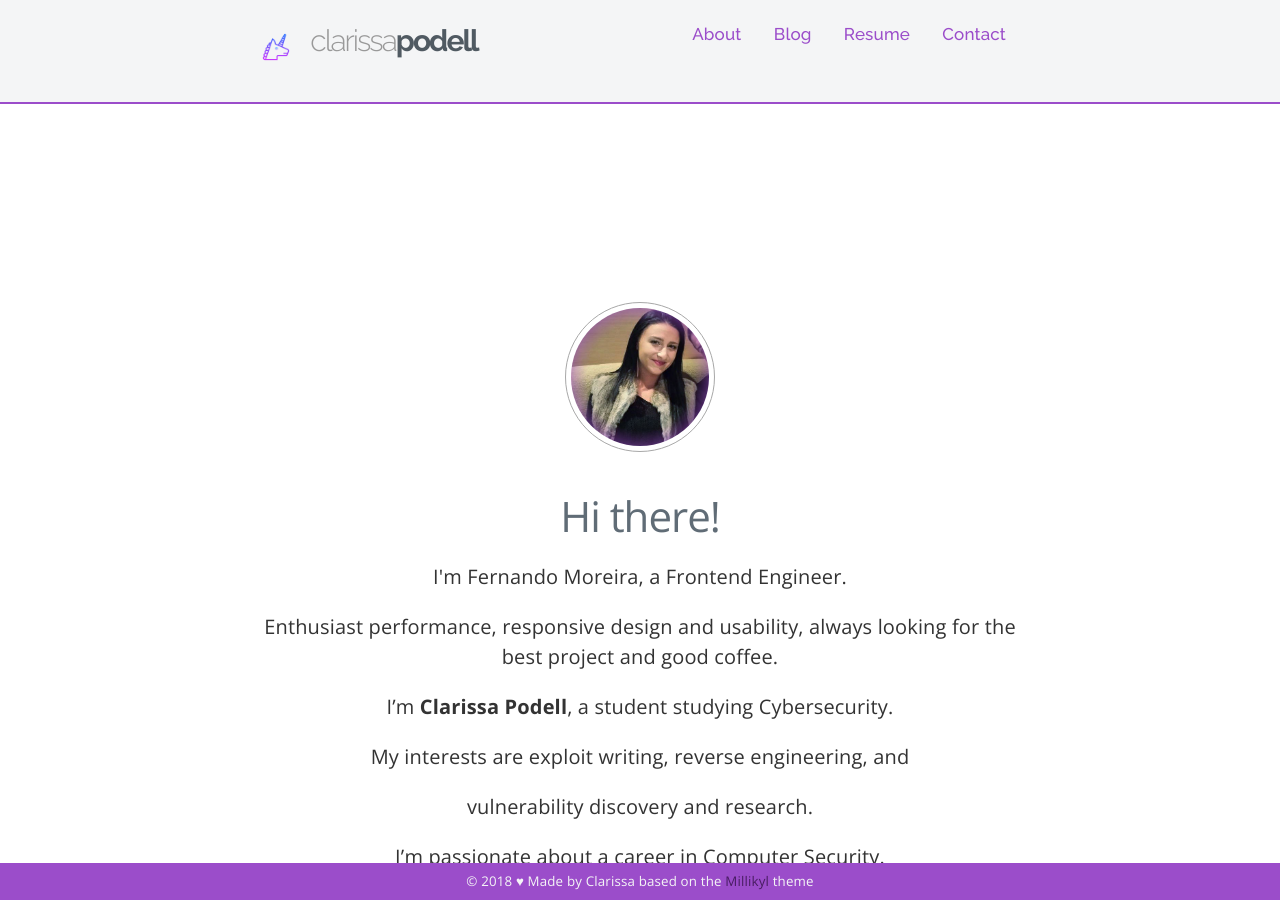
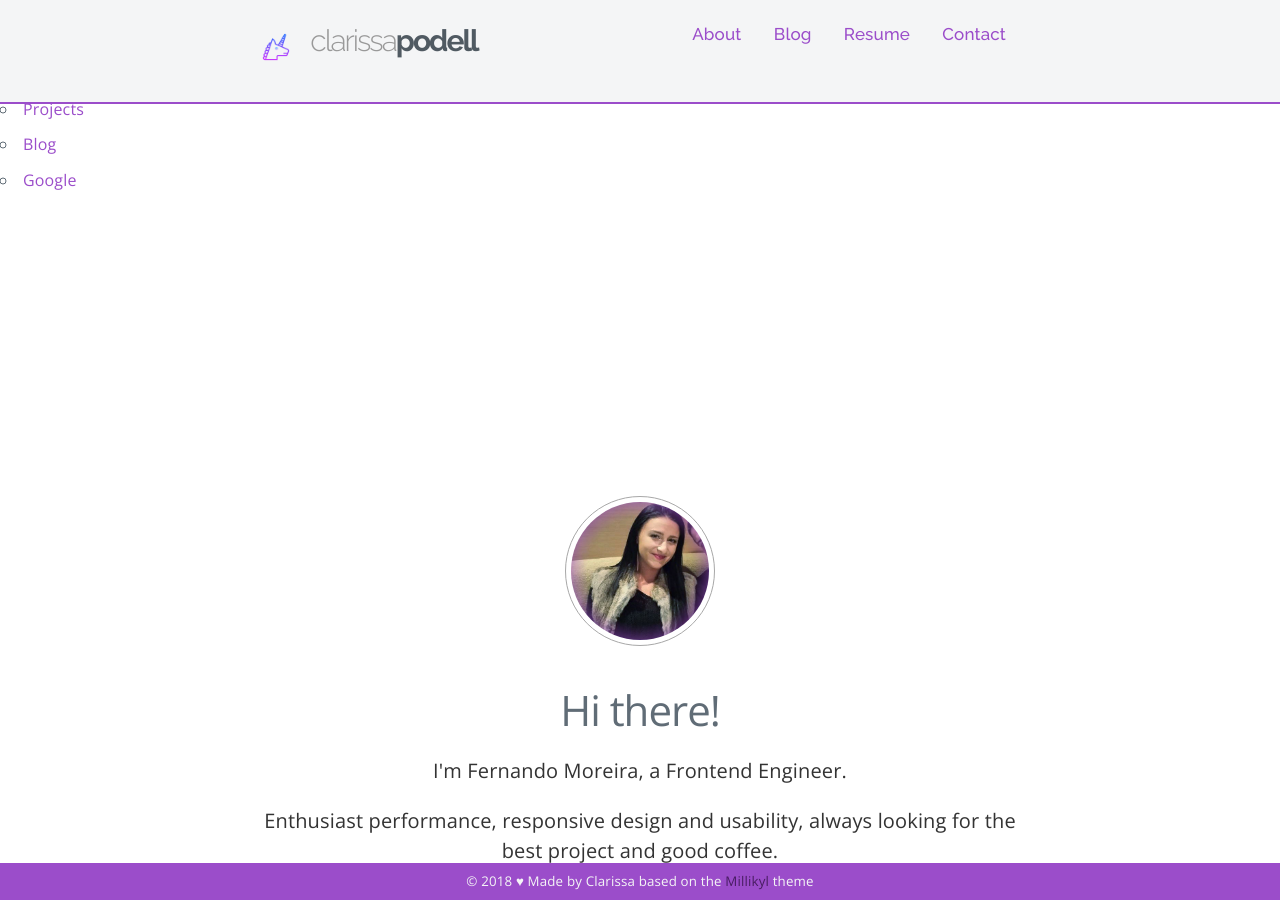
Before and after one commit to c1arissa/c1arissa.github.io, a Jekyll site: the page built from index.md, in a window 1280 px wide and 900 px high. Built offline with Jekyll 4.4.1, drawn with Linux system fonts in a browser that asks for light colours; a script that is not in the unit is left out; comment, search, counter and statistics services are not loaded.

Commit message:
Update header.html

```diff
--- a/_includes/header.html
+++ b/_includes/header.html
@@ -20,17 +20,26 @@
 					<li class="navigation-item"><a href="{{ site.baseurl }}/cv"> Resume</a></li>
 					<li class="navigation-item"><a href="{{ site.baseurl }}/contact"> Contact</a></li>
 
-					<!-- <a href="#">Home</a>
-					<a href="#">Inspiration</a>
-					<a href="#">Articles</a>
-					<a href="#">Works</a>
-					<a href="#">Contact</a> -->
 				</ul>
 			</div>
 
 	</div>
 </nav>
 
+      <a href="#home" class="logo" data-scroll>Fixed Nav</a>
+      <nav class="nav-collapse">
+        <ul>
+          <li class="menu-item active"><a href="#home" data-scroll>Home</a></li>
+          <li class="menu-item"><a href="#about" data-scroll>About</a></li>
+          <li class="menu-item"><a href="#projects" data-scroll>Projects</a></li>
+          <li class="menu-item"><a href="#blog" data-scroll>Blog</a></li>
+          <li class="menu-item"><a href="http://www.google.com" target="_blank">Google</a></li>
+        </ul>
+      </nav>
+
+    <script src="js/fastclick.js"></script>
+    <script src="js/scroll.js"></script>
+    <script src="js/fixed-responsive-nav.js"></script>
 
 <!-- <nav class="navigation">
   <section class="container">
```
